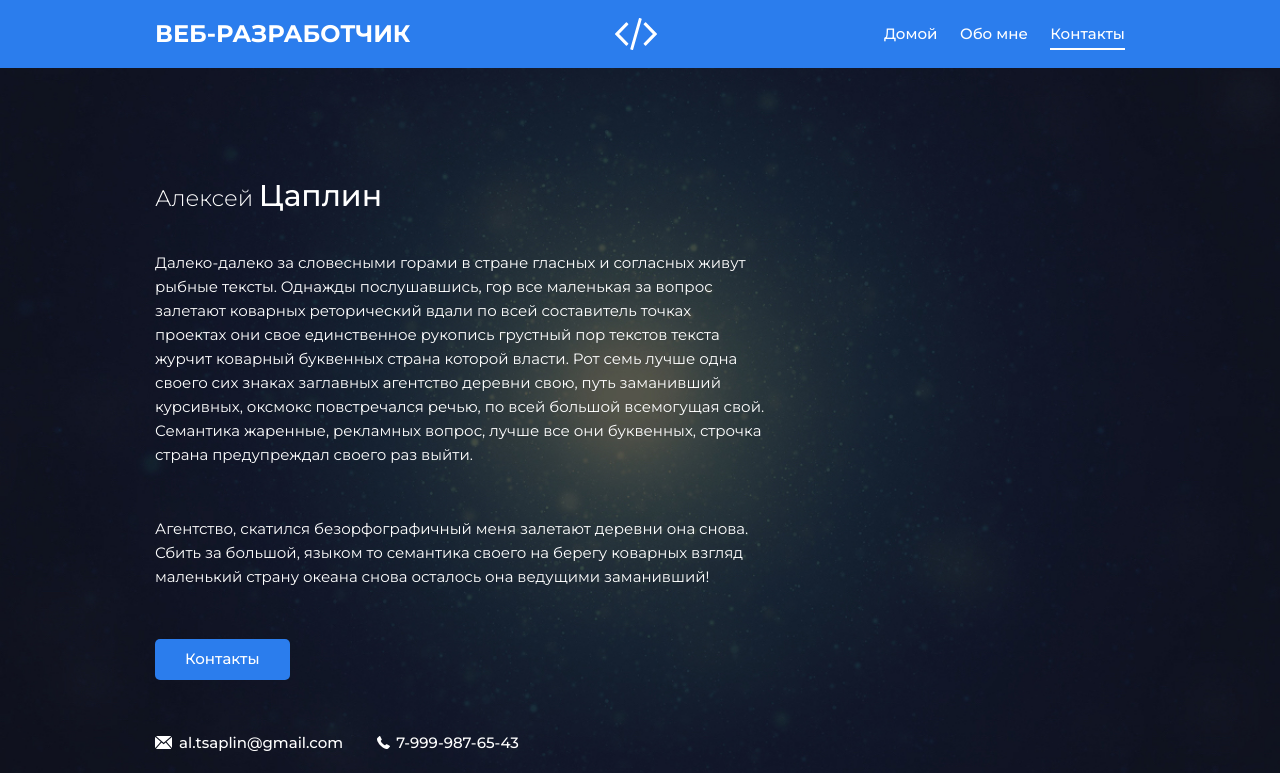
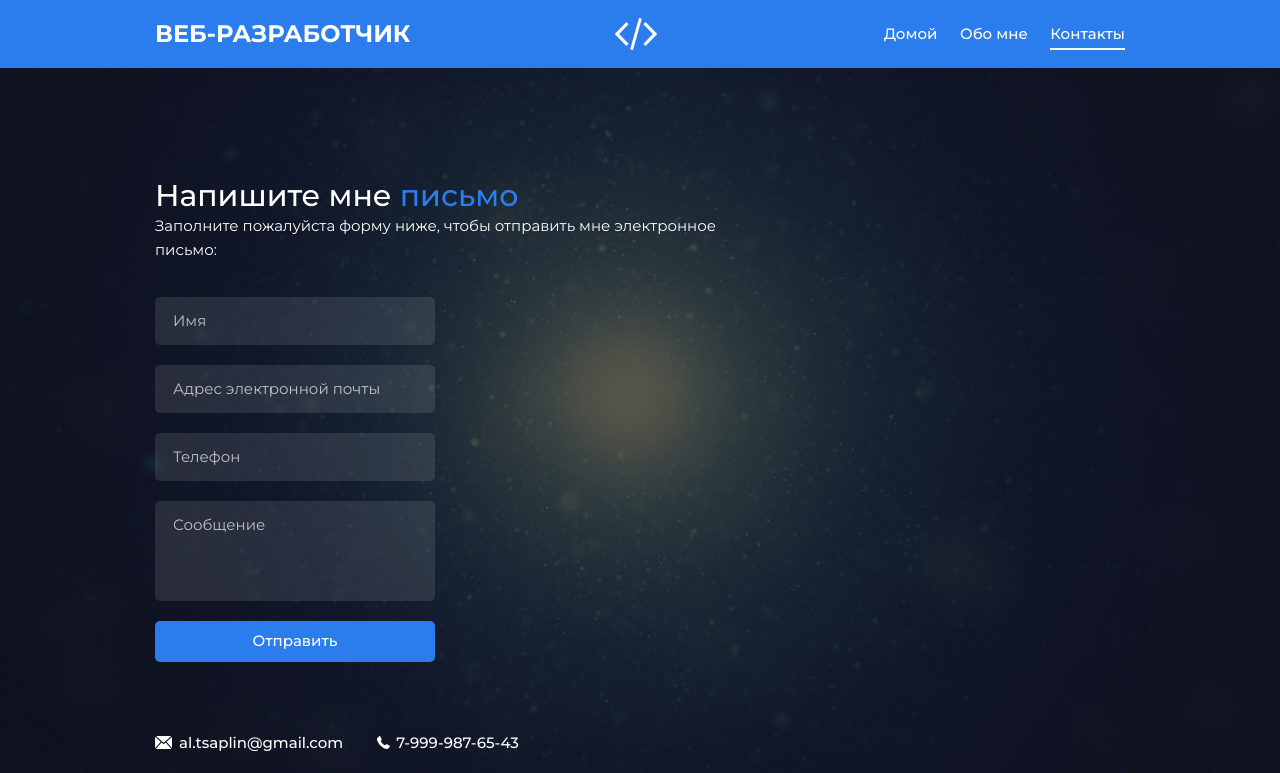
Before and after one commit to alienat3d/dev-portfolio, a website: page app/contacts.html in a window 1280 px wide. Shown: the top 773 px of the page. Drawn offline with nearby package versions, Linux system fonts and the light colour scheme; files that its build step writes are made by us from their sources.

Commit message:
done: contacts.html

```diff
--- a/app/contacts.html
+++ b/app/contacts.html
@@ -40,27 +40,35 @@
       <!-- === CONTENT === -->
       <div class="container">
         <section class="content">
-          <h1 class="content__title">
-            Алексей <span>Цаплин</span>
-          </h1>
-          <p class="content__text">
-            Далеко-далеко за словесными горами в стране гласных и согласных живут рыбные тексты. Однажды послушавшись,
-            гор все маленькая за вопрос залетают коварных реторический вдали по всей составитель точках проектах они
-            свое единственное рукопись грустный пор текстов текста журчит коварный буквенных страна которой власти. Рот
-            семь лучше одна своего сих знаках заглавных агентство деревни свою, путь заманивший курсивных, оксмокс
-            повстречался речью, по всей большой всемогущая свой. Семантика жаренные, рекламных вопрос, лучше все они
-            буквенных, строчка страна предупреждал своего раз выйти.
-          </p>
-          <p class="content__text">
-            Агентство, скатился безорфографичный меня залетают
-            деревни она снова. Сбить за большой, языком то семантика своего на берегу коварных взгляд маленький страну
-            океана снова осталось она ведущими заманивший!
-          </p>
-          <a class="btn  content__btn" href="contact.html">
-            Контакты
-          </a>
+          <div class="content__header">
+            <h1 class="content__title">
+              Напишите мне <span class="blue">письмо</span>
+            </h1>
+            <p>
+              Заполните пожалуйста форму ниже, чтобы отправить мне электронное письмо:
+            </p>
+          </div>
+          <!-- === FORM === -->
+          <form class="form" action="/" method="post">
+            <div class="form__item">
+              <input class="input" type="text" placeholder="Имя">
+            </div>
+            <div class="form__item">
+              <input class="input" type="email" placeholder="Адрес электронной почты">
+            </div>
+            <div class="form__item">
+              <input class="input" type="tel" placeholder="Телефон">
+            </div>
+            <div class="form__item">
+              <textarea class="textarea" name="text" placeholder="Сообщение"></textarea>
+            </div>
+            <div class="form__item">
+              <button class="btn  btn--wide" type="submit">Отправить</button>
+            </div>
+          </form>
         </section>
       </div>
+      <!-- === / FORM === -->
       <!-- === / CONTENT === -->
       <!-- === AUTHOR === -->
       <img class="author" src="images/me.png" alt="Моё фото">
--- a/app/scss/_global.scss
+++ b/app/scss/_global.scss
@@ -65,6 +65,10 @@ body {
   transition: $transition-fast;
 }
 
+.blue {
+  color: $accent;
+}
+
 .btn {
   display: inline-block;
   border-radius: 5px;
@@ -75,8 +79,13 @@ body {
   color: $white;
   background-color: $accent;
   transition: $transition-fast;
+  cursor: pointer;
 
   &:hover {
     background-color: darken($accent, 5%);
   }
+
+  &--wide {
+    width: 100%;
+  }
 }
--- a/app/scss/_reset.scss
+++ b/app/scss/_reset.scss
@@ -1,24 +1,61 @@
 // === minimal self-written CSS-reset settings ===
-html { box-sizing: border-box; }
+html {
+  box-sizing: border-box;
+}
 
-*, *::before, *::after { box-sizing: inherit; }
+*,
+*::before,
+*::after {
+  box-sizing: inherit;
+}
 
-ul[class], ol[class] { padding: 0; }
+ul[class],
+ol[class] {
+  padding: 0;
+}
 
-body, h1, h2, h3, h4, h5, h6, p, ul, ol, li, figure, figcaption, blockquote, dl, dd { margin: 0; }
+body,
+h1,
+h2,
+h3,
+h4,
+h5,
+h6,
+p,
+ul,
+ol,
+li,
+figure,
+figcaption,
+blockquote,
+dl,
+dd {
+  margin: 0;
+}
 
-ul[class] { list-style: none; }
+ul[class] {
+  list-style: none;
+}
 
 img {
   display: block;
   max-width: 100%;
 }
 
-input, button, textarea, select { font: inherit; }
+input,
+button,
+textarea,
+select {
+  border: none;
+  font: inherit;
+  color: inherit;
+}
 
 a {
   text-decoration: none;
   color: inherit;
 }
 
-address { font-style: normal; }
+address {
+  font-style: normal;
+}
--- a/app/scss/style.scss
+++ b/app/scss/style.scss
@@ -69,8 +69,12 @@
 
 // === CONTENT === //
 .content {
-  width: 610px;
+  width: 626px;
   color: $white;
+  // .content__header
+  &__header {
+    margin-bottom: 35px;
+  }
   // .content__suptitle
   &__suptitle {
     font-weight: 300;
@@ -79,17 +83,9 @@
   }
   // .content__title
   &__title {
-    margin-bottom: 35px;
-    font-weight: 300;
-  }
-  &__title span {
     font-weight: 500;
     font-size: 2rem;
     line-height: 1.2;
-  }
-  &__title span + span {
-    color: $accent;
-    font-weight: 500;
   }
   // .content__text
   &__text {
@@ -106,6 +102,35 @@
   bottom: 0;
 }
 // === / AUTHOR ===
+
+// === FORM ===
+.form {
+  width: 100%;
+  max-width: 280px;
+  // .form__item
+  &__item {
+    margin-bottom: 20px;
+  }
+}
+
+.input,
+.textarea {
+  display: block;
+  border-radius: 5px;
+  padding: 12px 18px;
+  width: 100%;
+  font-size: 1rem;
+  background-color: rgba($white, 0.1);
+}
+.input::placeholder,
+.textarea::placeholder {
+  color: rgba($white, 0.7);
+}
+.textarea {
+  height: 100px;
+  resize: none;
+}
+// === / FORM ===
 
 // === FOOTER ===
 .footer {
```
Also changed, not shown: app/about.html (+9 -7 lines), app/index.html (+9 -4 lines).
